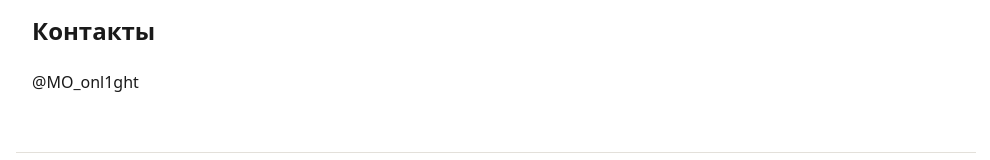
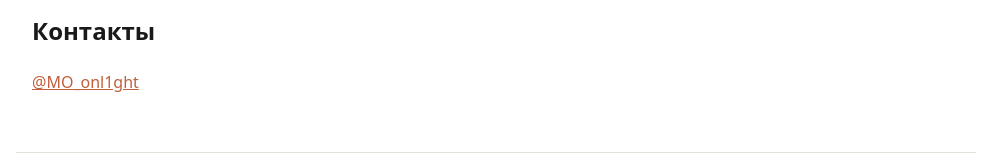
Before and after one commit to OLDDED-bc-0h-b00e/SIte-Portfolio, a plain HTML site: page site/index.html in a window 1280 px wide. Shown: the part 567-727 px from the top of the page, without its empty margins (144-1134 px from the left). Drawn offline with Linux system fonts and the light colour scheme.

Commit message:
Replace placeholder email with Telegram link

```diff
--- a/site/index.html
+++ b/site/index.html
@@ -30,7 +30,7 @@
 
     <section id="contact">
       <h2>Контакты</h2>
-      <p>@MO_onl1ght</p>
+      <p><a href="https://t.me/MO_onl1ght">@MO_onl1ght</a></p>
     </section>
   </main>
 
```
